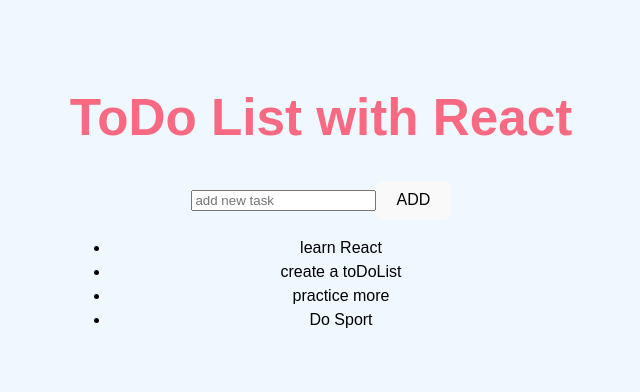
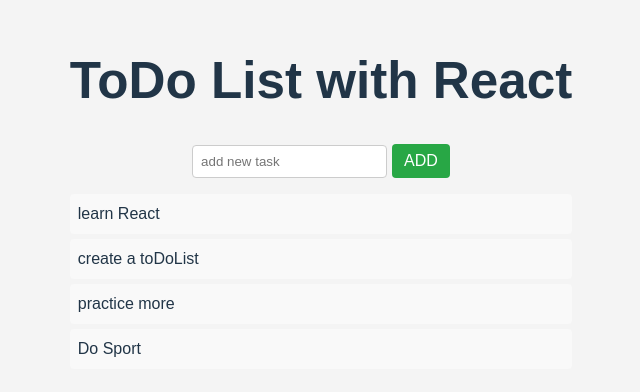
Before and after one commit to SHATAJV/react_toDoList, a React (Vite) app in the folder toDolist/: page / in a window 1280 px wide. Shown: the part 198-590 px from the top of the page, without its empty margins (319-959 px from the left). Built offline with nearby package versions, Linux system fonts and the light colour scheme.

Commit message:
form and css

```diff
--- a/toDolist/src/App.jsx
+++ b/toDolist/src/App.jsx
@@ -18,12 +18,19 @@
     const newTask = {id: tasks.length +1, title};
     setTasks([...tasks, newTask])
   };
+  const toggleTask = (taskId) => {
+    setTasks(tasks.map(task =>
+      task.id === taskId ? {...task,completed: !task.completed} : task
+    ));
+  };
   return(
     <div>
       <h1> ToDo List with React</h1>
       <AddTodoform onAddTask={handleAddTask} />
-      <ToDolist tasks={tasks} />
+      <ToDolist tasks={tasks} onToggle={toggleTask}/>
     </div>
   );
+
+
 };
 export default App;
--- a/toDolist/src/components/ToDoList.jsx
+++ b/toDolist/src/components/ToDoList.jsx
@@ -1,11 +1,11 @@
 import React from "react";
 import Task from "./Task";
 
-const ToDolist = ({tasks}) => {
+const ToDolist = ({tasks , onToggle}) => {
     return(
         <ul>
             {tasks.map((task) => (
-                <Task key={task.id} task={task} />
+                <Task key={task.id} task={task} onToggle={onToggle}/>
             ))}
         </ul>
 
--- a/toDolist/src/styles.css
+++ b/toDolist/src/styles.css
@@ -1,9 +1,53 @@
+/* styles.css */
 body {
-     font-family: Arial, Helvetica, sans-serif;
-     background-color: aliceblue;
-     color: black;
-}
+    font-family: Arial, sans-serif;
+    background-color: #f4f4f4;
+    display: flex;
+    justify-content: center;
+    align-items: center;
+    height: 100vh;
+    margin: 0;
+  }
 
-h1 {
-    color: rgba(255, 0, 38, 0.575);
-}
+
+  h2 {
+    text-align: center;
+    color: #333;
+  }
+
+
+  input {
+    flex: 1;
+    padding: 8px;
+    border: 1px solid #ccc;
+    border-radius: 4px;
+  }
+
+  button {
+    background: #28a745;
+    color: white;
+    border: none;
+    padding: 8px 12px;
+    cursor: pointer;
+    border-radius: 4px;
+    margin-left: 5px;
+  }
+
+  button:hover {
+    background: #218838;
+  }
+
+  ul {
+    list-style: none;
+    padding: 0;
+  }
+
+  li {
+    display: flex;
+    justify-content: space-between;
+    align-items: center;
+    padding: 8px;
+    background: #f9f9f9;
+    margin-top: 5px;
+    border-radius: 4px;
+  }
```
